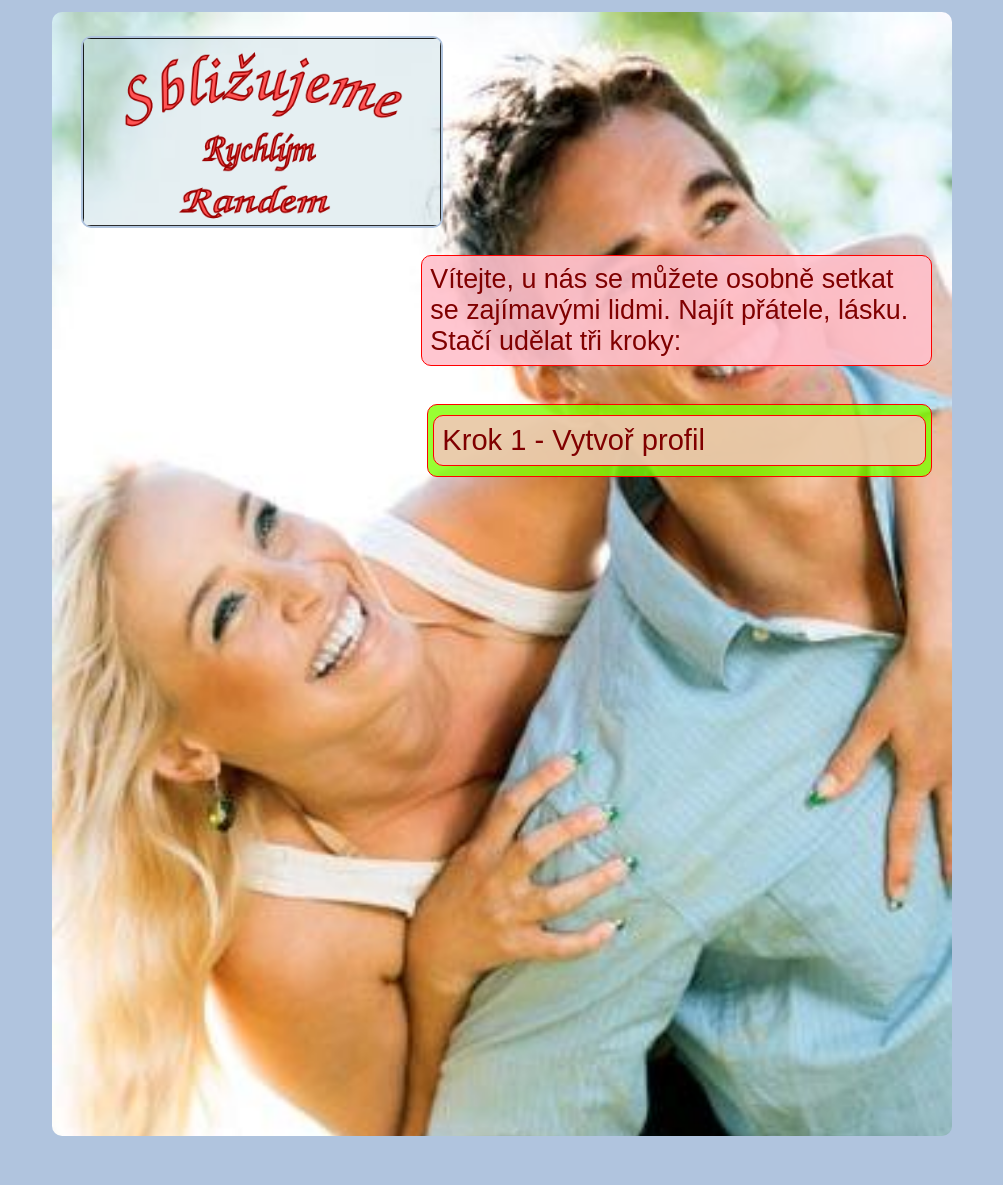
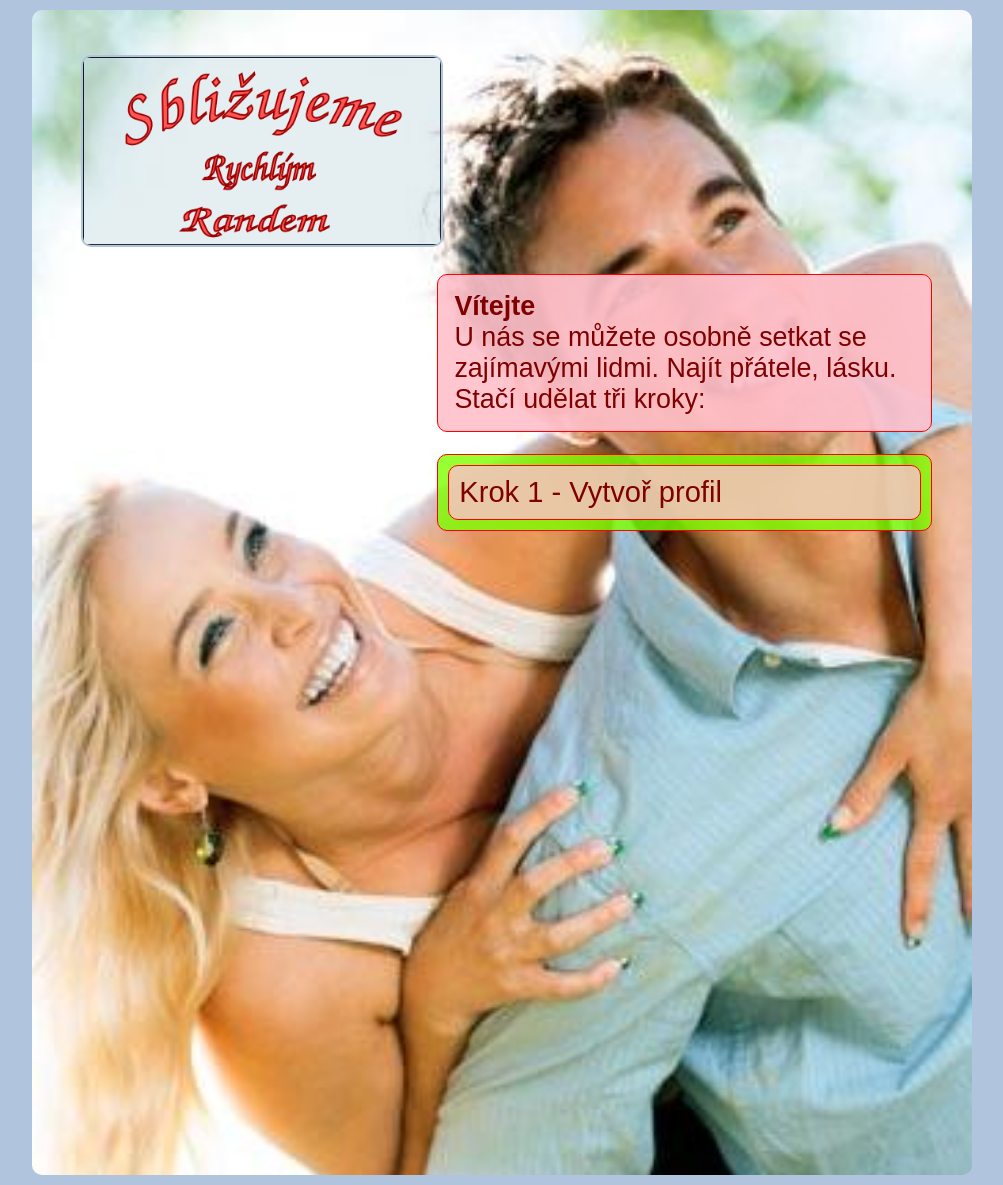
Before and after one commit to zdenekmacura/sblizujeme, a PHP site: page / in a window 1280 px wide. Shown: the whole page, without its empty margins (138-1141 px from the left). Before the commit the page ends 1136 px from the top, so only its background shows below. Run offline with PHP 8.4, Linux system fonts and the light colour scheme.

Commit message:
sblizujeme kod

```diff
--- a/www/css/sblizujeme.css
+++ b/www/css/sblizujeme.css
@@ -58,15 +80,10 @@ body {
 	background-color: rgba(127,255,0,0.8);
 	display: block;
 	border-radius: 10.0px 10.0px 10.0px 10.0px;
-	width: 40%;
-	margin-left: auto ;
-  	margin-right: 20% ;
-  	color:brown;
-	padding: 5px;
-	margin: 10px;
+	color:brown;
 	border: 1px solid red;
 	width: 55%;
-	margin-top: 1cm;
+	margin-top: 1em;
 	margin-left: auto ;
   	margin-right: 2% ;
 
@@ -86,11 +103,10 @@ body {
     margin: 0 auto;
 	border: 0px solid black;
 	display: block;
-	margin: 2px;
-	padding: 2px;
 	border-radius: 10.0px 10.0px 10.0px 10.0px;
 	margin-left: auto ;
   	margin-right: auto ;
+  	padding: 1em;
   	min-height:50em;
 
 }
@@ -102,8 +118,6 @@ body {
 	background-color: rgba(255,192,203,0.9);
 	color:rgb(128,0,0);
 	display: block;
-	padding: 8px;
-	margin: 5px;
 	border-radius: 10.0px 10.0px 10.0px 10.0px;
 	border: 1px solid red;
 	font-size: 1.2em;
@@ -113,18 +127,19 @@ body {
   	margin-right: 2% ;
 
 }
+
 .TextViewStep {
 	/*background-color: rgba(173,255,47,0.8);*/
 	background-color: rgba(255,192,203,0.8);
 	color:rgb(128,0,0);
 	display: block;
-	padding: 8px;
-	margin: 5px;
 	border-radius: 10.0px 10.0px 10.0px 10.0px;
 	border: 1px solid red;
 	font-size: 1.3em;
 	margin-left: auto;
   	margin-right: auto ;
+  	padding: 10px;
+  	margin:10px;
 
 }
 
@@ -187,6 +207,9 @@ body {
   	margin-right: 20% ;
   	width: 35%;
 }
+.DivText {
+	margin: 0.6em;
+}
 
 span {
 	font-size: 19px;
--- a/www/index.html
+++ b/www/index.html
@@ -8,18 +8,19 @@
    <body class="ScrollView">
       <div class="MainBackground">
          <img class="HeadImg" src="./img/sblizujeme2.png"/ border="2px">
-         <div class="TextView">Vítejte, u nás se můžete osobně setkat se zajímavými lidmi. Najít přátele, lásku. Stačí udělat tři kroky:</div>
+         <div class="TextView">
+            <div class="DivText"><b>Vítejte</b></br> U nás se můžete osobně setkat se zajímavými lidmi. Najít přátele, lásku. Stačí udělat tři kroky:</div>
+         </div>
          <div class="StepsBackground">
             <div class="TextViewStep" id="ShowCreateProfile">Krok 1 - Vytvoř profil</div>
             <div class="StepCreateProfile" id="CreateProfile">
 
 
             <form class="RegistrationForm" method="post" id="profileForm">
-             <table>
+             <table class="TableProfil" >
              <tr><td colspan="2">
             <label  for="form-registration-form-login">Email (Login)<span>*</span></label>
-            <div id="message_post"></div>
-            </td></tr><tr><td colspan="2">
+
             <input type="text"  maxlength="10" name="email_profile" value="" />
             </td></tr>
             <tr><td>
@@ -30,20 +31,18 @@
                 <option value="Z" >žena</option>
             </select>
             </td></tr>
-            <tr><td>
+            <tr><td colspan="2">
             <label  for="form-registration-form-password">Heslo <span>*</span> </label>
-            </td><td>
             <input type="password"  autocomplete="off" id="form-registration-form-password" name="password" value="" />
             </td></tr>
-            <tr><td>
+            <tr><td colspan="2">
             <label  for="form-registration-form-password_checker">Kontrola hesla <span>*</span> </label>
-            </td><td>
             <input type="password"  autocomplete="off" id="form-registration-form-password_checker" name="password_checker" >
             </td></tr>
-            <tr><td>
+            <tr><td colspan="2">
             <label  for="form-registration-form-phone">Mobilní číslo <span>*</span> </label>
-            </td><td><input type="text" disabled class="beforePhone" value="+420" size="4">
-            <input type="text"  name="phone" value=""size="10" /></td></tr>
+            <span >+420</span>
+            <input type="text"  name="phone" value="" size="10" /></td></tr>
             <tr><td><input type="submit"  name="submit" value="Vytvořit" id="sendProfile"/>
             </td></tr></table>
         </form>
--- a/www/js/sblizujeme.js
+++ b/www/js/sblizujeme.js
@@ -17,12 +17,17 @@ $(document).ready(function(){
 	$("#ShowCreateProfile").click(function(){
 		if ($(".StepCreateProfile").css('height') == '0px' ) {
 			$('.StepCreateProfile').animate({"height": "100%"}, 800);
-			$('.StepsBackground').animate({"width": "95%"}, 800);
+			$('.StepsBackground').animate({"margin-left": "2%"}, 800);
+			$('.StepsBackground').animate({"width": "96%"}, 800);
 			$("#CreateProfile").show();
 		} else {
+
+			/*$('.StepsBackground').animate({"width": "55%"}, 800);*/
 			$('.StepsBackground').animate({"width": "55%"}, 800);
+			$('.StepsBackground').css("margin-left","auto");
+			$('.StepsBackground').animate({"margin-right": "2%"}, 800);
 			$('.StepCreateProfile').animate({"height": "0px"}, 500);
-			$("#CreateProfile").toggle(100);
+			$("#CreateProfile").hide();
 		}
     	//$("#CreateProfile").toggle(300);
 
```
Also changed, not shown: other parts of www/css/sblizujeme.css (+37 -7 lines).
